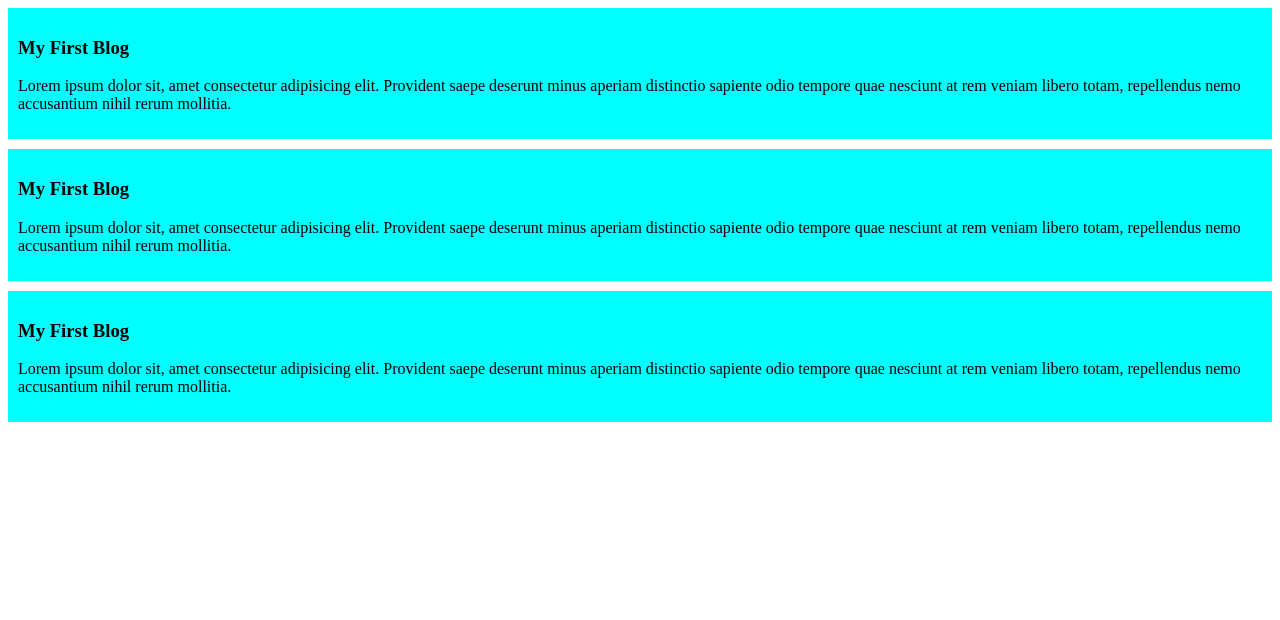
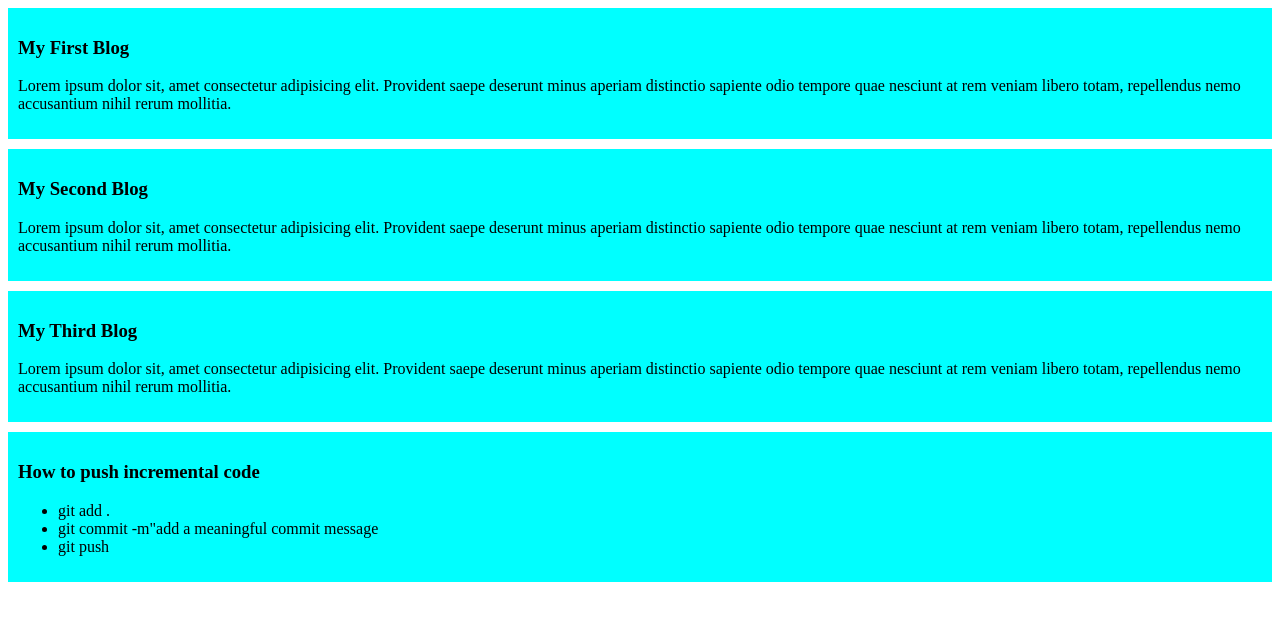
Before and after one commit to MRaihan-1/my-first-github-repo, a plain HTML site: page index.html in a window 1280 px wide. Drawn offline with Linux system fonts and the light colour scheme.

Commit message:
added a list to push code

```diff
--- a/index.html
+++ b/index.html
@@ -12,12 +12,20 @@
         <p>Lorem ipsum dolor sit, amet consectetur adipisicing elit. Provident saepe deserunt minus aperiam distinctio sapiente odio tempore quae nesciunt at rem veniam libero totam, repellendus nemo accusantium nihil rerum mollitia.</p>
     </div>
     <div>
-        <h3>My First Blog</h3>
+        <h3>My Second Blog</h3>
         <p>Lorem ipsum dolor sit, amet consectetur adipisicing elit. Provident saepe deserunt minus aperiam distinctio sapiente odio tempore quae nesciunt at rem veniam libero totam, repellendus nemo accusantium nihil rerum mollitia.</p>
     </div>
     <div>
-        <h3>My First Blog</h3>
+        <h3>My Third Blog</h3>
         <p>Lorem ipsum dolor sit, amet consectetur adipisicing elit. Provident saepe deserunt minus aperiam distinctio sapiente odio tempore quae nesciunt at rem veniam libero totam, repellendus nemo accusantium nihil rerum mollitia.</p>
+    </div>
+    <div>
+        <h3>How to push incremental code</h3>
+        <ul>
+            <li>git add .</li>
+            <li>git commit -m"add a meaningful commit message</li>
+            <li>git push</li>
+        </ul>
     </div>
 </body>
 </html>
```
